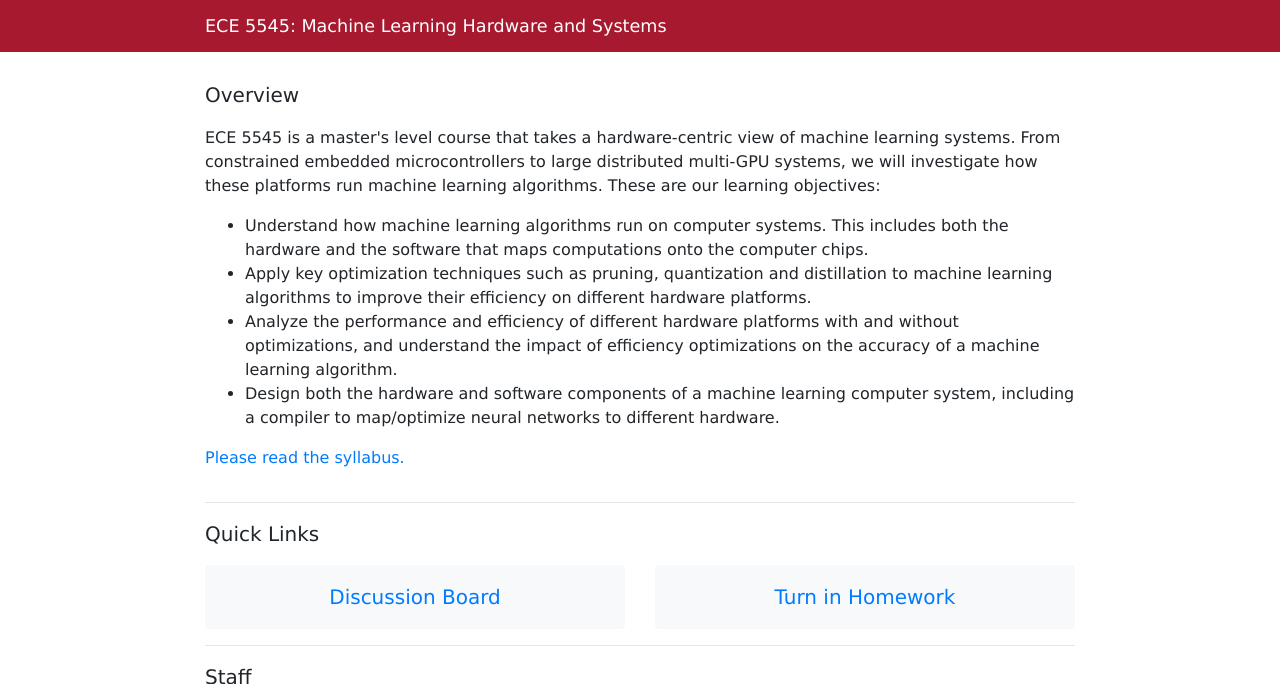
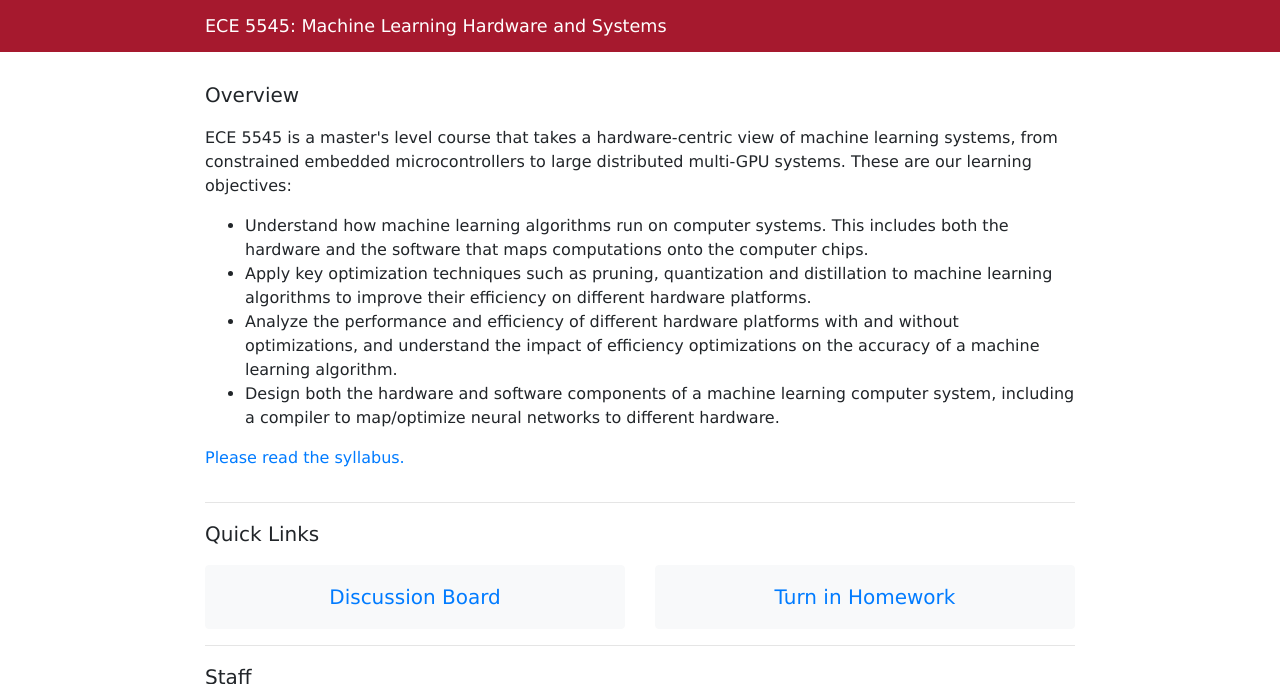
Before and after one commit to abdelfattah-class/ece6950_dle, a Jekyll site: the page built from index.html, in a window 1280 px wide and 900 px high, cut to the strip 0-684 px from the top of the window. Built offline with Jekyll 4.4.1, drawn with Linux system fonts in a browser that asks for light colours; nearby versions of some CDN libraries.

Commit message:
Update index.html

```diff
--- a/index.html
+++ b/index.html
@@ -8,7 +8,7 @@ title: ML Hardware and Systems
   <div class="col-md-12">
     <p class="lead">Overview</p>
     <p>
-    ECE 5545 is a master's level course that takes a hardware-centric view of machine learning systems. From constrained embedded microcontrollers to large distributed multi-GPU systems, we will investigate how these platforms run machine learning algorithms. These are our learning objectives:
+    ECE 5545 is a master's level course that takes a hardware-centric view of machine learning systems, from constrained embedded microcontrollers to large distributed multi-GPU systems. These are our learning objectives:
     </p>
     <p>
     <ul>
```
